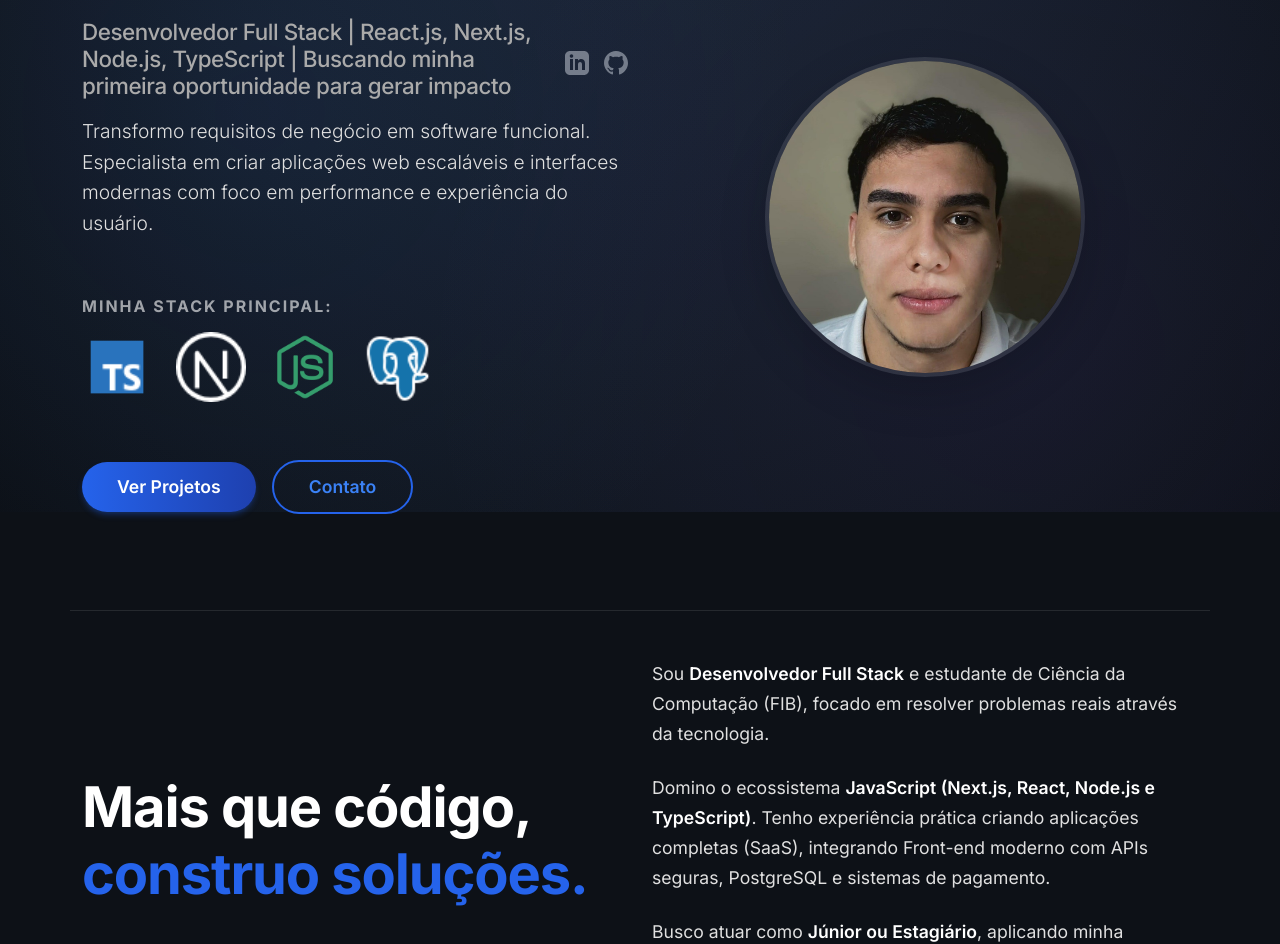
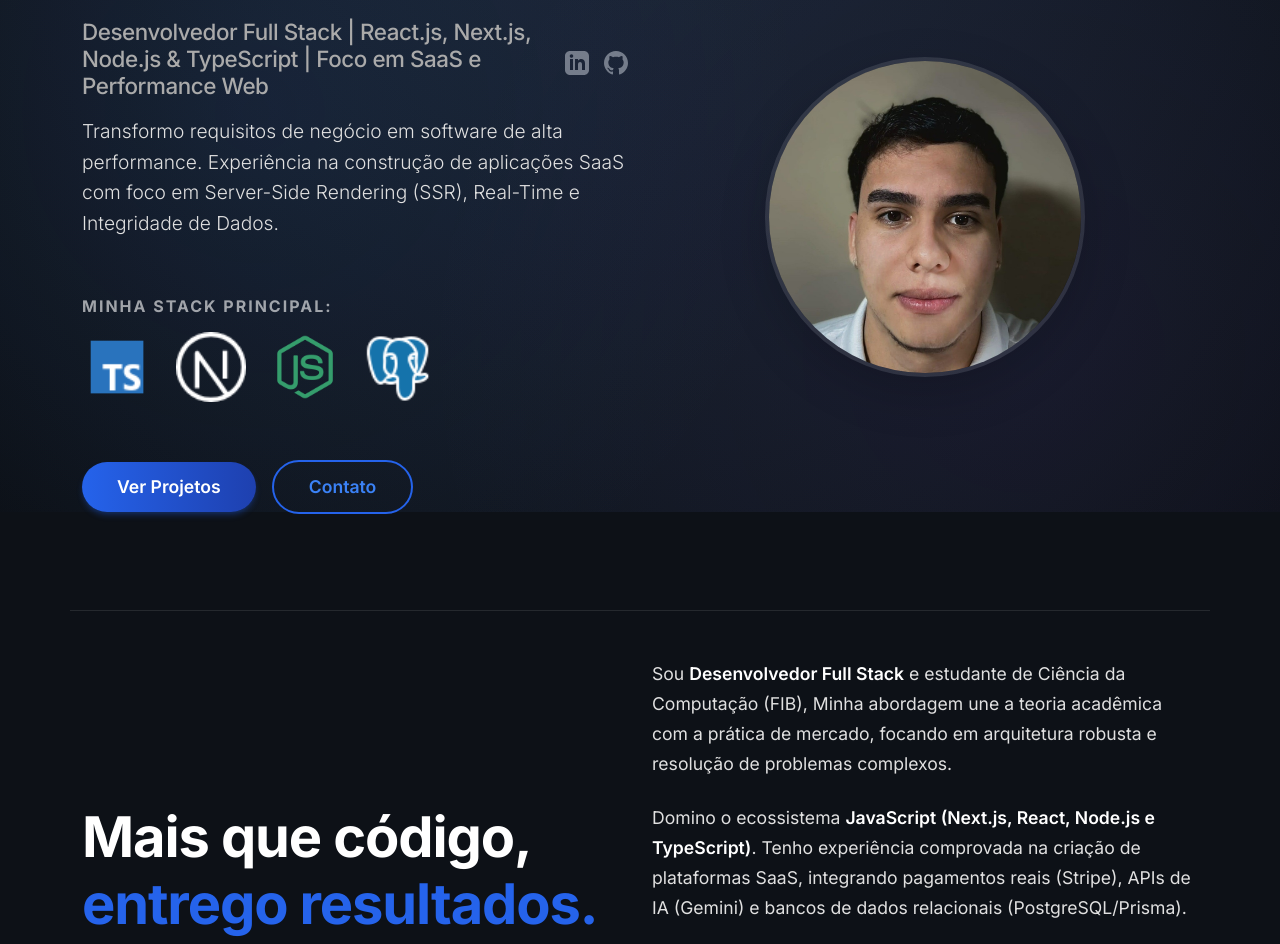
Before and after one commit to JoaoAndreotti90/meu-portfolio, a React (Vite) app: page / in a window 1280 px wide. Shown: the part 288-1232 px from the top of the page. Built offline with nearby package versions, Linux system fonts and the light colour scheme.

Commit message:
Atualizado 16.01.25

```diff
--- a/src/components/Pages/Habilidades/Habilidades.jsx
+++ b/src/components/Pages/Habilidades/Habilidades.jsx
@@ -28,6 +28,7 @@ const skillsData = [
       { name: "Git", logo: "/icons/icons8-git-96.png" },
       { name: "GitHub", logo: "/icons/icons8-github-96.png" },
       { name: "Vercel", logo: "/icons/vercel_.png" },
+      { name: "Jest", logo: "/icons/icons8-jest-96.png" },
     ],
   },
 ];
--- a/src/components/Pages/Home/Home.jsx
+++ b/src/components/Pages/Home/Home.jsx
@@ -19,7 +19,7 @@ function Home() {
 
             <div className="subtitle-wrapper mb-3">
               <h2 className="home-subtitle">
-                Desenvolvedor Full Stack | React.js, Next.js, Node.js, TypeScript | Buscando minha primeira oportunidade para gerar impacto
+                Desenvolvedor Full Stack | React.js, Next.js, Node.js & TypeScript | Foco em SaaS e Performance Web
               </h2>
 
               <div className="social-links-inline">
@@ -38,7 +38,7 @@ function Home() {
             </div>
 
             <p className="home-bio mt-3 lead">
-              Transformo requisitos de negócio em software funcional. Especialista em criar aplicações web escaláveis e interfaces modernas com foco em performance e experiência do usuário.
+              Transformo requisitos de negócio em software de alta performance. Experiência na construção de aplicações SaaS com foco em Server-Side Rendering (SSR), Real-Time e Integridade de Dados.
             </p>
 
             <div className="skills-resumo-container mt-5 mb-5">
@@ -81,18 +81,18 @@ function Home() {
           <div className="col-md-6 mb-4 mb-md-0">
             <h2 className="about-title-large fw-bold text-center text-lg-start">
               Mais que código, <br />
-              <span className="text-highlight">construo soluções.</span>
+              <span className="text-highlight">entrego resultados.</span>
             </h2>
           </div>
           <div className="col-md-6 text-center text-md-start">
             <p className="about-text">
-              Sou <strong>Desenvolvedor Full Stack</strong> e estudante de Ciência da Computação (FIB), focado em resolver problemas reais através da tecnologia.
+              Sou <strong>Desenvolvedor Full Stack</strong> e estudante de Ciência da Computação (FIB), Minha abordagem une a teoria acadêmica com a prática de mercado, focando em arquitetura robusta e resolução de problemas complexos.
             </p>
             <p className="about-text">
-              Domino o ecossistema <strong>JavaScript (Next.js, React, Node.js e TypeScript)</strong>. Tenho experiência prática criando aplicações completas (SaaS), integrando Front-end moderno com APIs seguras, PostgreSQL e sistemas de pagamento.
+              Domino o ecossistema <strong>JavaScript (Next.js, React, Node.js e TypeScript)</strong>. Tenho experiência comprovada na criação de plataformas SaaS, integrando pagamentos reais (Stripe), APIs de IA (Gemini) e bancos de dados relacionais (PostgreSQL/Prisma).
             </p>
             <p className="about-text">
-              Busco atuar como <strong>Júnior ou Estagiário</strong>, aplicando minha facilidade de comunicação e colaboração para entregar código limpo e resultados concretos para a equipe.
+              Busco atuar como <strong>Júnior ou Estagiário</strong>, trazendo minha experiência em automação (Python) e desenvolvimento web para colaborar em projetos desafiadores e crescer tecnicamente junto com a equipe.
             </p>
         </div>
         </div>
```
Also changed, not shown: public/icons/icons8-jest-96.png (added).
